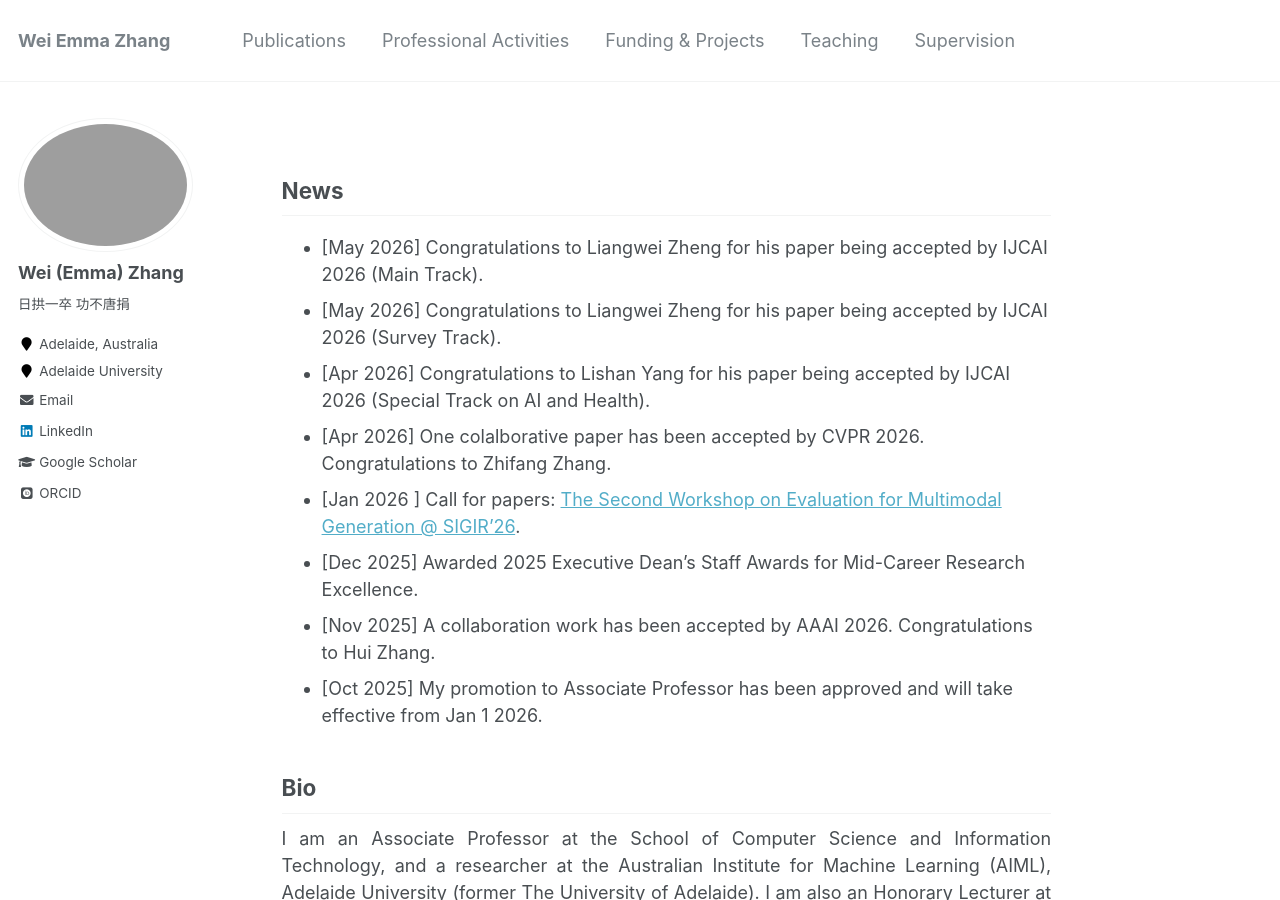
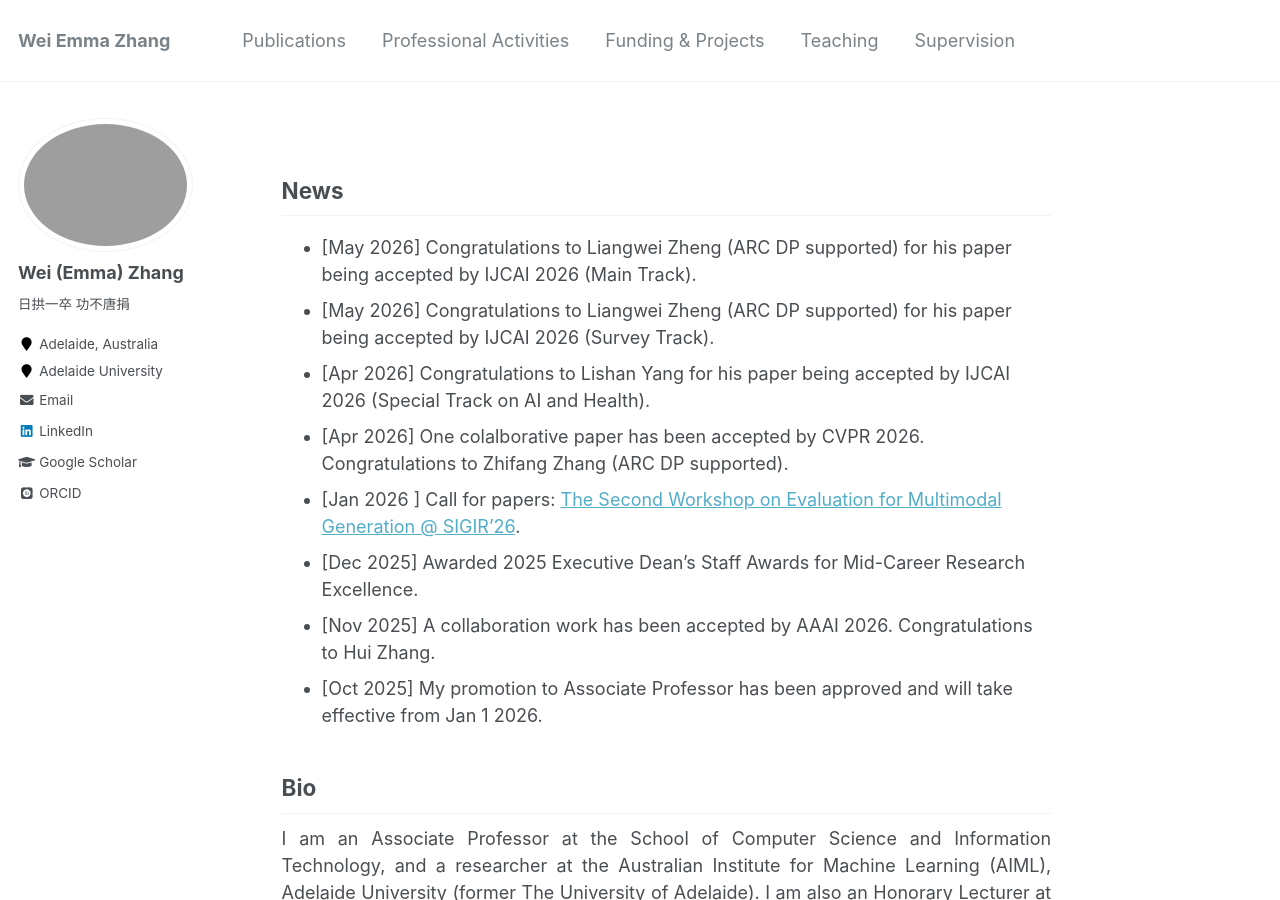
Before and after one commit to weiezhang/weiezhang.github.io, a Jekyll site: the page built from _pages/about.md, in a window 1280 px wide and 900 px high. Built offline with Jekyll 4.4.1, drawn with Linux system fonts in a browser that asks for light colours; some web fonts are replaced.

Commit message:
Update about.md

```diff
--- a/_pages/about.md
+++ b/_pages/about.md
@@ -9,10 +9,10 @@ redirect_from:
 ---
 
 ## News
-* [May 2026] Congratulations to Liangwei Zheng for his paper being accepted by IJCAI 2026 (Main Track).
-* [May 2026] Congratulations to Liangwei Zheng  for his paper being accepted by IJCAI 2026 (Survey Track).
+* [May 2026] Congratulations to Liangwei Zheng (ARC DP supported) for his paper being accepted by IJCAI 2026 (Main Track).
+* [May 2026] Congratulations to Liangwei Zheng (ARC DP supported) for his paper being accepted by IJCAI 2026 (Survey Track).
 * [Apr 2026] Congratulations to Lishan Yang for his paper being accepted by IJCAI 2026 (Special Track on AI and Health).
-* [Apr 2026] One colalborative paper has been accepted by CVPR 2026. Congratulations to Zhifang Zhang.
+* [Apr 2026] One colalborative paper has been accepted by CVPR 2026. Congratulations to Zhifang Zhang (ARC DP supported).
 * [Jan 2026 ] Call for papers: [The Second Workshop on Evaluation for Multimodal Generation @ SIGIR'26](https://evalmg.github.io/).
 * [Dec 2025] Awarded 2025 Executive Dean's Staff Awards for Mid-Career Research Excellence.
 * [Nov 2025] A collaboration work has been accepted by AAAI 2026. Congratulations to Hui Zhang.
```
